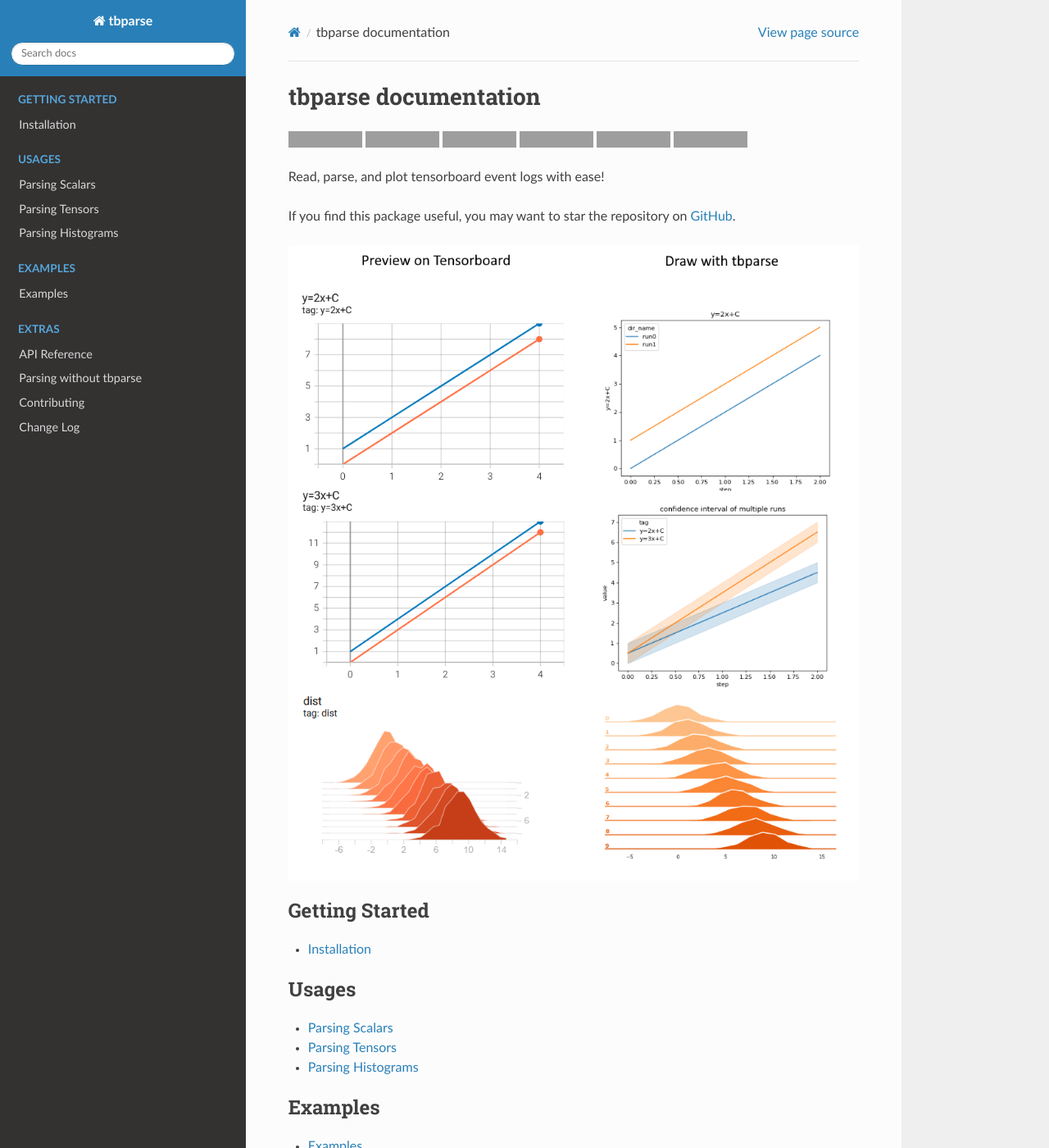
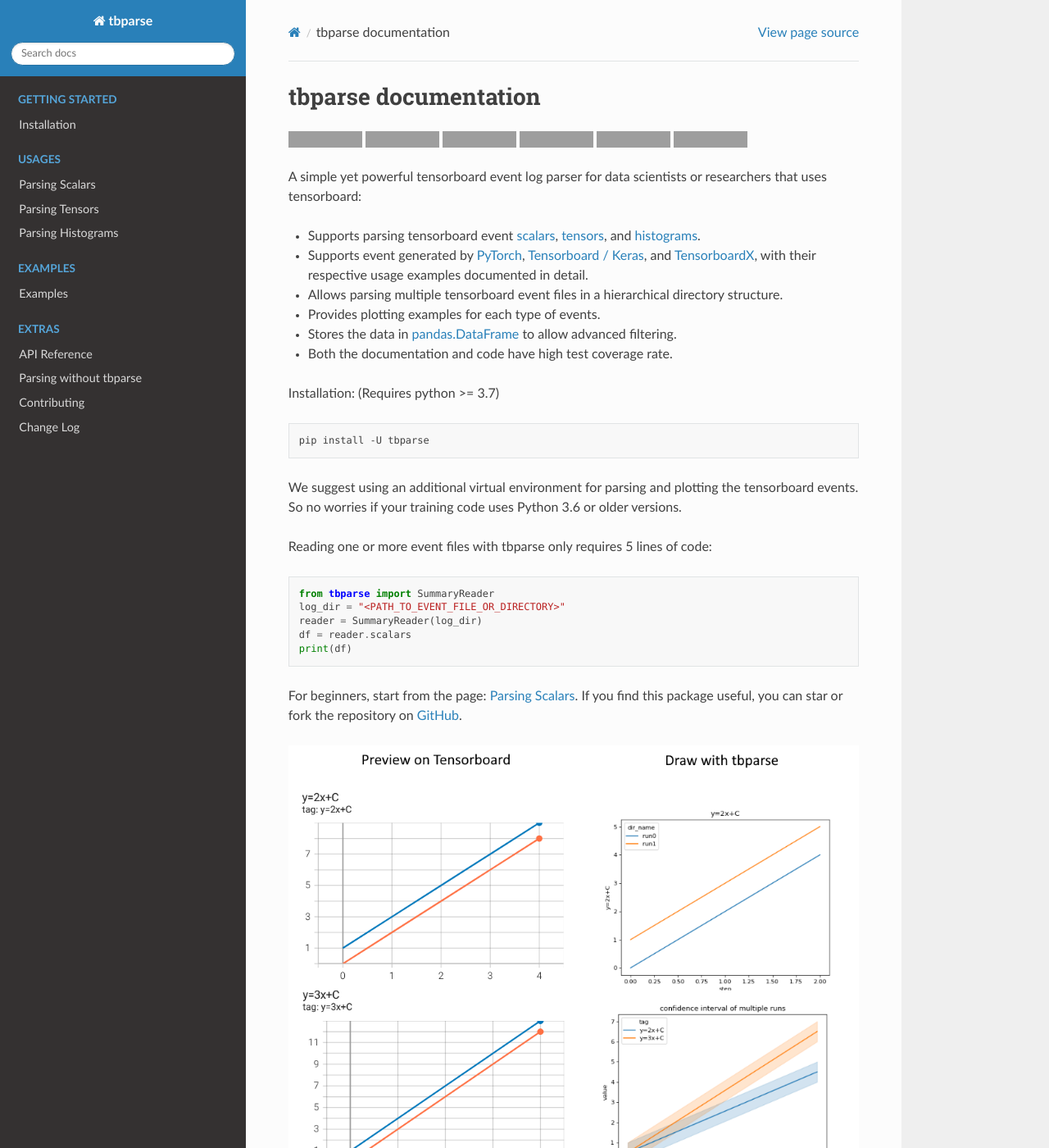
Before and after one commit to j3soon/tbparse, a Sphinx documentation site: the page built from docs/index.rst, in a window 1280 px wide and 1400 px high. Shown: the whole window at 82% size. Built offline with Sphinx 7.4.7 and the Read the Docs theme 2.0.0, drawn with Linux system fonts in a browser that asks for light colours; grey boxes are pictures that could not be loaded.

Commit message:
Provide more detail in README and docs

```diff
--- a/docs/index.rst
+++ b/docs/index.rst
@@ -20,9 +20,46 @@
 .. image:: https://img.shields.io/pypi/pyversions/tbparse
    :target: https://pypi.org/project/tbparse/
 
-Read, parse, and plot tensorboard event logs with ease!
+A simple yet powerful tensorboard event log parser for data scientists or
+researchers that uses tensorboard:
 
-If you find this package useful, you may want to star the repository on
+* Supports parsing tensorboard event :ref:`scalars <tbparse_parsing-scalars>`,
+  :ref:`tensors <tbparse_parsing-tensors>`,
+  and :ref:`histograms <tbparse_parsing-histograms>`.
+* Supports event generated by
+  `PyTorch <https://pytorch.org/docs/stable/tensorboard.html>`_,
+  `Tensorboard / Keras <https://www.tensorflow.org/tensorboard>`_,
+  and `TensorboardX <https://github.com/lanpa/tensorboardX>`_,
+  with their respective usage examples documented in detail.
+* Allows parsing multiple tensorboard event files in a hierarchical directory structure.
+* Provides plotting examples for each type of events.
+* Stores the data in
+  `pandas.DataFrame <https://pandas.pydata.org/pandas-docs/stable/reference/api/pandas.DataFrame.html>`_
+  to allow advanced filtering.
+* Both the documentation and code have high test coverage rate.
+
+Installation: (Requires python >= 3.7)
+
+.. code-block:: bash
+
+   pip install -U tbparse
+
+We suggest using an additional virtual environment for parsing and plotting
+the tensorboard events. So no worries if your training code uses Python 3.6
+or older versions.
+
+Reading one or more event files with tbparse only requires 5 lines of code:
+
+.. code-block:: python
+
+   from tbparse import SummaryReader
+   log_dir = "<PATH_TO_EVENT_FILE_OR_DIRECTORY>"
+   reader = SummaryReader(log_dir)
+   df = reader.scalars
+   print(df)
+
+For beginners, start from the page: :ref:`tbparse_parsing-scalars`.
+If you find this package useful, you can star or fork the repository on
 `GitHub`_.
 
 .. _GitHub: https://github.com/j3soon/tbparse
--- a/docs/pages/installation.rst
+++ b/docs/pages/installation.rst
@@ -9,3 +9,5 @@
 .. code-block:: bash
 
    pip install -U tbparse
+
+(Requires python >= 3.7)
```
Also changed, not shown: README.md (+49 -11 lines), docs/pages/contributing.rst (+7 -3 lines), docs/pages/raw.rst (+14 -2 lines).
